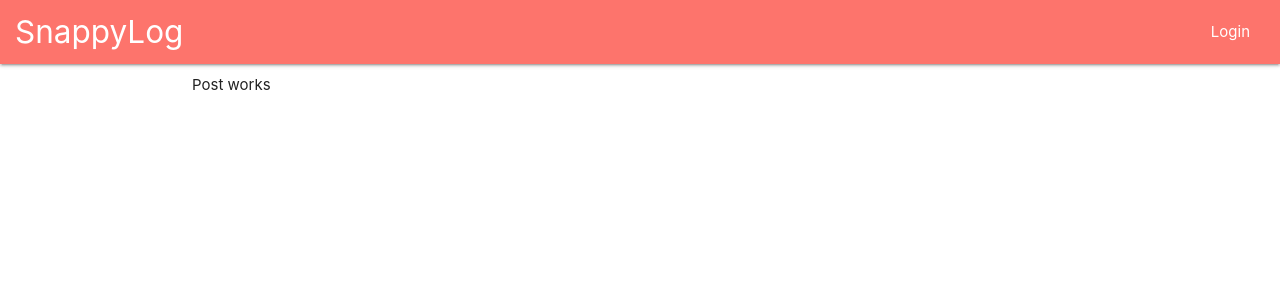
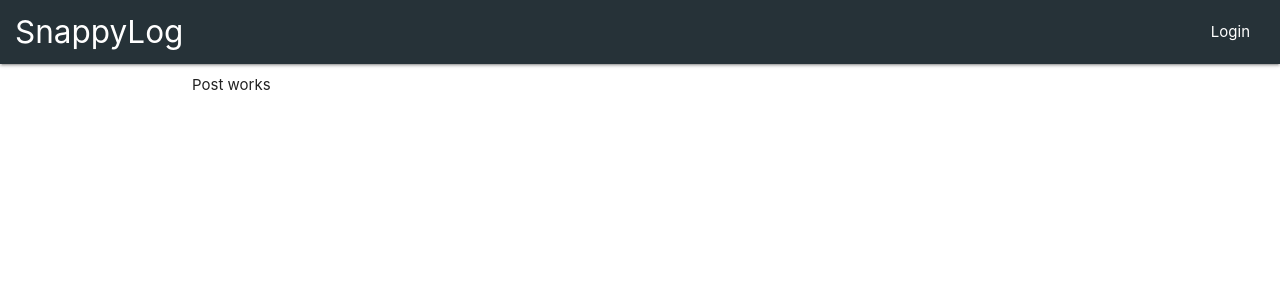
Before and after one commit to anand-kashyap/react-social, a React (Create React App) app: page /post/1 in a window 1280 px wide. Shown: the top 300 px of the page. Built offline with nearby package versions, Linux system fonts and the light colour scheme.

Commit message:
added night switch possibilty

```diff
--- a/src/App.scss
+++ b/src/App.scss
@@ -1,3 +1,5 @@
+@import './assets/themes/variables';
+
 .main-content {
   margin-top: 10px !important;
 }
--- /dev/null
+++ b/src/assets/themes/_variables.scss
@@ -0,0 +1,9 @@
+// ! use native css variables for instant repaint
+// light theme
+:root {
+  --base-color: #fd746c;
+}
+// dark theme
+[data-theme='dark'] {
+  --base-color: #263238;
+}
--- a/src/components/layout/Header/Header.js
+++ b/src/components/layout/Header/Header.js
@@ -1,12 +1,19 @@
-import React from 'react'
+import React, { useEffect, useRef } from 'react'
 import { Link } from 'react-router-dom';
 
-import { navWrapper, heading } from './Header.module.scss';
+import './Header.scss';
 const Header = () => {
+  let Nref = useRef();
+  useEffect(() => {
+    setTimeout(() => {
+      Nref.setAttribute('data-theme', 'dark')
+    }, 2000);
+  }, [])
+
   return (
-    <nav>
-      <div className={navWrapper}>
-        <Link to="/" className={heading}>SnappyLog</Link>
+    <nav ref={nref => Nref = nref}>
+      <div className="nav-wrapper">
+        <Link to="/" className="heading">SnappyLog</Link>
         <ul id="nav-mobile" className="right">
           <li>
             <Link to="/login" >Login</Link>
--- a/src/components/layout/Header/Header.module.scss
+++ /dev/null
@@ -1,14 +0,0 @@
-.navWrapper {
-  padding: 0 15px;
-  .heading {
-    position: absolute;
-    color: #fff;
-    display: inline-block;
-    font-size: 2.1rem;
-    padding: 0;
-  }
-}
-
-nav {
-  background-color: #fd746c;
-}
--- /dev/null
+++ b/src/components/layout/Header/Header.scss
@@ -0,0 +1,13 @@
+nav {
+  background-color: var(--base-color);
+  .nav-wrapper {
+    padding: 0 15px;
+    .heading {
+      position: absolute;
+      color: #fff;
+      display: inline-block;
+      font-size: 2.1rem;
+      padding: 0;
+    }
+  }
+}
```
Also changed, not shown: 1 other file (tests, documents, lock files or other folders).
